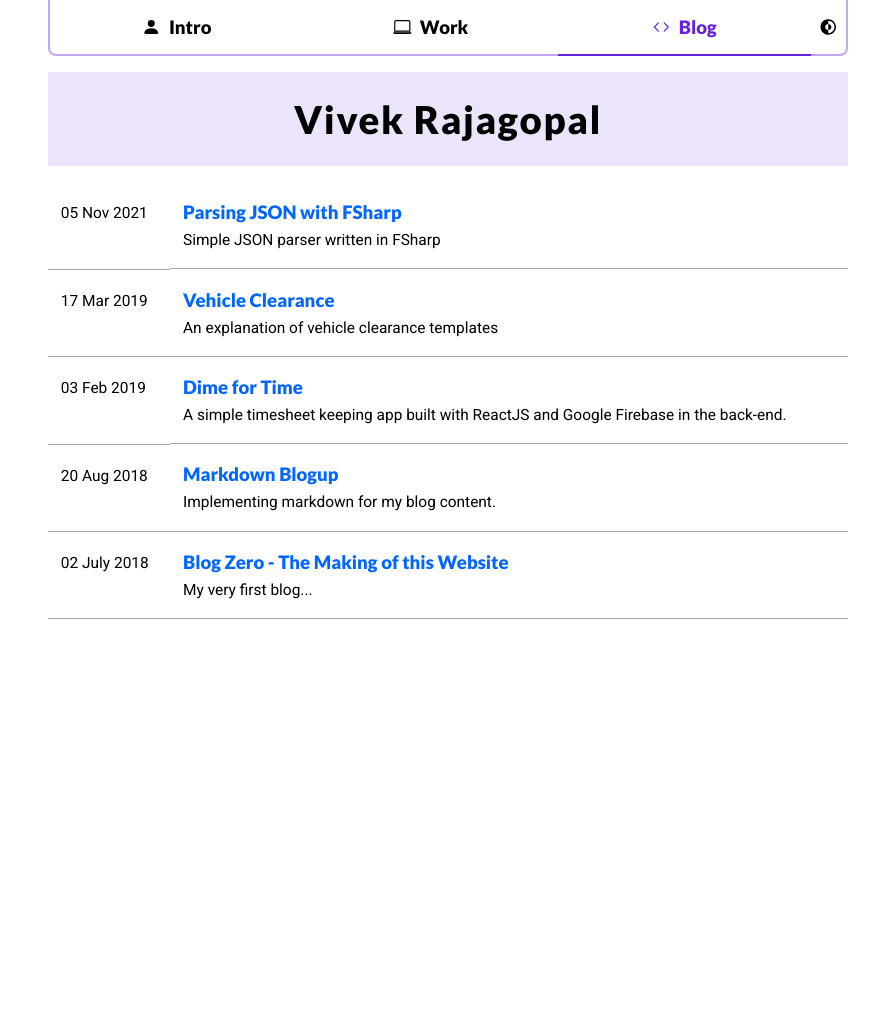
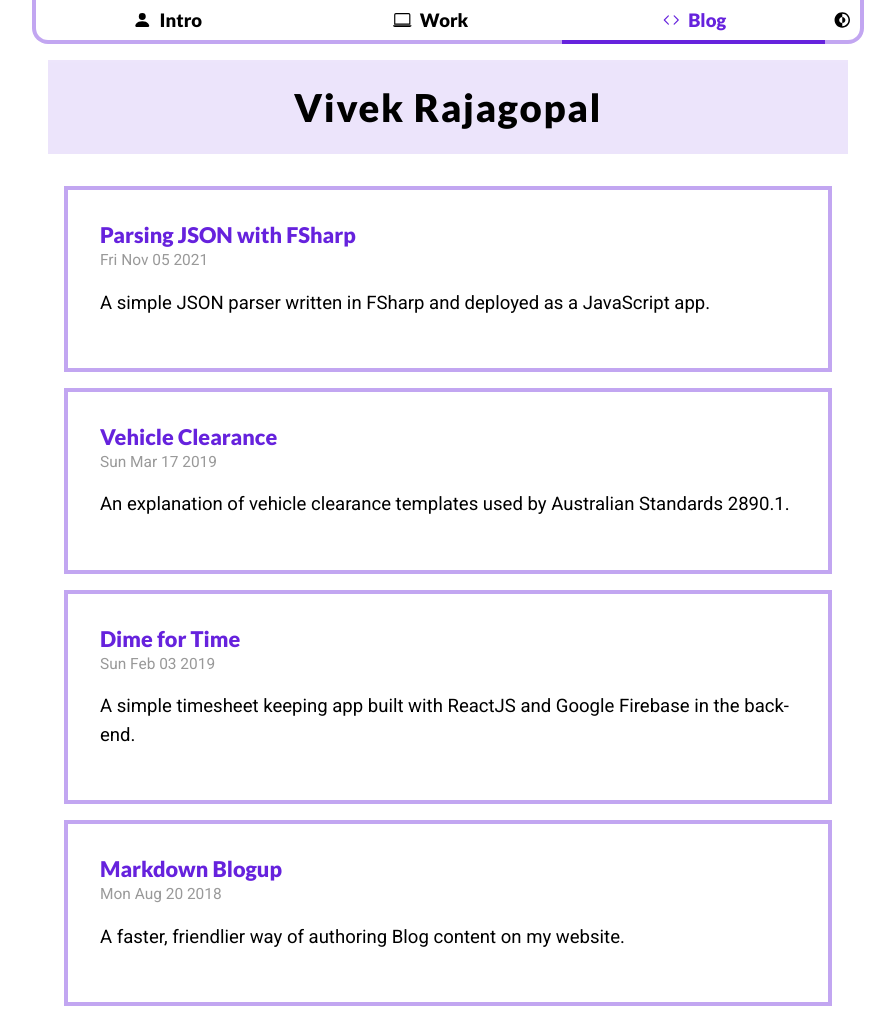
Before and after one commit to VivekRajagopal/vivek-rajagopal, a Gatsby site: page /blog in a window 1280 px wide. Shown: the top 1009 px of the page, without its empty margins (192-1087 px from the left). Before the commit the page ends 800 px from the top, so only its background shows below. Built offline with nearby package versions, Linux system fonts and the light colour scheme; Gatsby itself is replaced by a stand-in of ours; some packages are replaced by stand-ins of ours.

Commit message:
Design Refresh April 2022 (#32)
* Introduce Blog item cards
Landing copy changes
Misc UI tweaks

* Require Node v14.15.0

````diff
--- /dev/null
+++ b/src/components/BlogArticleCard/BlogArticleCard.scss
@@ -0,0 +1,35 @@
+@import "../../styles/theme";
+@import "../../styles/util";
+
+.blog-article-card-container {
+  flex: 100%;
+  display: flex;
+  align-items: stretch;
+
+  .blog-article-card {
+    flex: 100%;
+    color: initial;
+
+    .darkmode & {
+      background-color: $darkmode-bg;
+      color: $darkmode-color;
+    }
+
+    .title {
+      color: $primary;
+
+      .darkmode & {
+        color: $primary-light;
+      }
+    }
+
+    border: 4px solid transparentize($primary, 0.6);
+    padding: 2rem;
+
+    &:hover {
+      border-color: $primary;
+    }
+  }
+
+  margin: 1rem;
+}
--- /dev/null
+++ b/src/components/BlogArticleCard/BlogArticleCard.tsx
@@ -0,0 +1,23 @@
+import { Link } from "gatsby";
+import React from "react";
+import "./BlogArticleCard.scss";
+
+type BlogArticleCardProps = {
+  className?: string;
+  datePublished: Date;
+  title: string;
+  description: string;
+  path: string;
+};
+
+export const BlogArticleCard = ({ className, datePublished, description, title, path }: BlogArticleCardProps) => (
+  <div className={className}>
+    <Link to={path} className="blog-article-card-container">
+      <div className="blog-article-card">
+        <h3 className="title clear-margins">{title}</h3>
+        <small className="muted">{datePublished.toDateString()}</small>
+        <p>{description}</p>
+      </div>
+    </Link>
+  </div>
+);
--- a/src/components/Navbar.scss
+++ b/src/components/Navbar.scss
@@ -6,14 +6,19 @@
   flex-direction: row;
   justify-items: center;
   justify-content: space-around;
-  width: 100%;
   position: sticky;
   top: 0;
+  margin: 0 -1rem;
+  box-shadow: 0px 0px 15px 5px white;
+
+  .darkmode & {
+    box-shadow: 0px 0px 15px 5px #222;
+  }
 }
 
 .navbar-link {
-  border-bottom: 2px solid transparentize($primary, 0.6);
-  padding: 15px;
+  border-bottom: 4px solid transparentize($primary, 0.6);
+  padding: 0.5rem 1rem;
   text-align: center;
   text-decoration: none;
   color: black;
@@ -28,15 +33,15 @@
     margin: 0;
   }
 
-  $border-radius: 0.5rem;
+  $border-radius: 1rem;
 
   &:nth-child(1) {
-    border-left: 2px solid transparentize($primary, 0.6);
+    border-left: 4px solid transparentize($primary, 0.6);
     border-bottom-left-radius: $border-radius;
   }
 
   &:nth-last-child(1) {
-    border-right: 2px solid transparentize($primary, 0.6);
+    border-right: 4px solid transparentize($primary, 0.6);
     border-bottom-right-radius: $border-radius;
   }
 
@@ -47,7 +52,7 @@
 
   .darkmode & {
     color: white;
-    background-color: #333;
+    background-color: #222;
 
     &.active,
     &:hover {
--- a/src/pages/blog/2021/Nov/fsharp-json-parser.mdx
+++ b/src/pages/blog/2021/Nov/fsharp-json-parser.mdx
@@ -2,7 +2,7 @@
 title: Parsing JSON with FSharp
 path: /blog/2021/Nov/fsharp-json-parser
 date: 2021-11-05
-description: Simple JSON parser written in FSharp
+description: A simple JSON parser written in FSharp and deployed as a JavaScript app.
 ---
 
 import { Page } from "../../../../components/Page.tsx";
@@ -207,7 +207,19 @@ and g x =
     x
 ```
 
-## Improvements
+## Deploying this on the Web 🚀
+
+If you don't release something you develop, does it really exist?
+
+Faux rhetoric aside, I was keen to deploy this JSON parser in an easily consumable format. There's no production use-case for this parser, but I wanted to deploy it for demo and showcasing purposes.
+
+[Fable](https://fable.io/) (not the video game) is a FSharp to JavaScript transpiler. This enables us to code our app in FSharp and use Fable to spit out JavaScript that can run on a user's browser (or purely as a NodeJS app). The idea of a functionally programmed, strongly typed "JavaScript" app is not new. Check out [Elm](https://elm-lang.org/) if you're interested in an alternative.
+
+From here there was a little trial and error to deploy the built JS web app to Netlify. Netlify does not support using the Dotnet SDK during the build process. So intead, Github builds the FSharp Dotnet solution into a JS app and pushes that into Netlify.
+
+After all that, we get https://fsharp-json-parser.netlify.app.
+
+## Future Improvements
 
 The final solution is the most basic implementation clocking in at a pretty light ~290 lines of code for the core
 business logic. Performance was not really considered for this project. But I'm still curious about how well (or rather
--- a/src/pages/blog/index.tsx
+++ b/src/pages/blog/index.tsx
@@ -1,6 +1,7 @@
-import { graphql, Link, useStaticQuery } from "gatsby";
+import { BlogArticleCard } from "../../components/BlogArticleCard/BlogArticleCard";
+import { Page } from "../../components/Page";
+import { graphql, useStaticQuery } from "gatsby";
 import React from "react";
-import { Page } from "../../components/Page";
 
 type Blog = {
   date: string;
@@ -14,31 +15,6 @@ type PageQueryResult = {
     posts: { frontmatter: Blog }[];
   };
 };
-
-const BlogEntry = (blog: Blog) => (
-  <tr>
-    <td
-      style={{
-        verticalAlign: "top"
-      }}
-    >
-      <small>
-        {new Date(blog.date).toLocaleDateString("en-AU", { day: "2-digit", month: "short", year: "numeric" })}
-      </small>
-    </td>
-    <td
-      style={{
-        display: "flex",
-        flexDirection: "column"
-      }}
-    >
-      <Link to={blog.path}>
-        <h4 style={{ marginTop: 0, marginBottom: "0.5rem" }}>{blog.title}</h4>
-      </Link>
-      <small>{blog.description}</small>
-    </td>
-  </tr>
-);
 
 const pageQuery = graphql`
   query BlogsQuery {
@@ -64,10 +40,18 @@ const BlogPage = () => {
   return (
     <Page>
       <h1>Vivek Rajagopal</h1>
-      <table>
-        <thead></thead>
-        <tbody>{blog.posts.map(({ frontmatter }) => BlogEntry(frontmatter))}</tbody>
-      </table>
+
+      <div className="blogs-list">
+        {blog.posts.map(({ frontmatter }) => (
+          <BlogArticleCard
+            className="blog-item"
+            title={frontmatter.title}
+            datePublished={new Date(frontmatter.date)}
+            description={frontmatter.description}
+            path={frontmatter.path}
+          />
+        ))}
+      </div>
     </Page>
   );
 };
--- a/src/pages/blog/markdown-blogup.mdx
+++ b/src/pages/blog/markdown-blogup.mdx
@@ -2,7 +2,7 @@
 title: Markdown Blogup
 path: /blog/markdown-blogup
 date: 2018-08-20
-description: Implementing markdown for my blog content.
+description: A faster, friendlier way of authoring Blog content on my website.
 ---
 
 import { Page } from "../../components/Page.tsx";
@@ -12,7 +12,7 @@ import "../../styles/Blog.scss";
 
 <h1>{props.pageContext.frontmatter.title}</h1>
 
-I discovered Markdown quite late into my web development journey. Previous attempts at creating web pages was to _hand-craft_ everything and manually place in all the **\<tags/>**.
+I discovered Markdown quite late into my web development journey. Previous attempts at creating web pages was to _hand-craft_ everything and manually place in all the **`<tags/>`**.
 
 This is okay for small demos or prototypes where I wanted to get up a running as quickly as possible. However, when I started to write these blog articles, it became an _enormous_ chore to manually add the tags for paragraphs, headings, font styling and so on. A quick web search for easier content styling led me to something called **Markdown**, which allows one to read and write _styled_ content in a human-readable format. The written content is then processed to generate valid HTML with all the tags for styling.
 
--- a/src/pages/blog/vehicle-clearance.mdx
+++ b/src/pages/blog/vehicle-clearance.mdx
@@ -2,7 +2,7 @@
 title: Vehicle Clearance
 path: /blog/vehicle-clearance
 date: 2019-03-17
-description: An explanation of vehicle clearance templates
+description: An explanation of vehicle clearance templates used by Australian Standards 2890.1.
 ---
 
 import { Page } from "../../components/Page.tsx";
--- a/src/pages/index.mdx
+++ b/src/pages/index.mdx
@@ -20,15 +20,15 @@ import { Page } from "../components/Page.tsx";
 <img src={avatarDefault} class="avatar default" alt="Logo" />
 <img src={avatarDarkmode} class="avatar darkmode" alt="Logo" />
 
-I like building interesting products and tools with code and enjoy working on all aspects from front-end, to back-end infrastructure and dev-ops. My favourite languages are `TypeScript` and `F#`.
+Hey, I'm Vivek.
 
-I try to keep busy by trying out new frameworks and languages.
+I like building interesting products and tools with code and enjoy working on all aspects from front-end, to back-end infrastructure and dev-ops. My favourite languages are TypeScript and [F#](https://fsharpforfunandprofit.com/why-use-fsharp/).
 
-I love Electronic music / EDM, and immersive-sim style games like Dishonored and Deus Ex. Simulation games like [Factorio](https://www.youtube.com/watch?v=5yLaYuuBWRM) and SimCity are a guilty pleasure.
+I'm a huge fan of simulation games like [Factorio](https://www.youtube.com/watch?v=5yLaYuuBWRM) and SimCity, and immersive-sim style games like Dishonored and Deus Ex.
 
 Check out my <Link to="/work">work</Link>.
 
-<span style="text-align:center;">
+<span style="text-align:right;">
   <a href="https://github.com/VivekRajagopal"><img class="link" src={github} alt="GitHub Vivek Rajagopal" /></a>
   <a href="https://www.linkedin.com/in/vivek-rajagopal-0a60ab9b/"><img class="link" src={linkedin} alt="LinkedIn Vivek Rajagopal" /></a>
 </span>
--- a/src/styles/Blog.scss
+++ b/src/styles/Blog.scss
@@ -1,32 +1,18 @@
-table {
-  border-collapse: collapse;
-  text-align: left;
+.blogs-list {
+  display: flex;
+  flex-wrap: wrap;
 
-  thead {
-    border-bottom: 2px solid #6667;
-  }
+  .blog-item {
+    flex: 0 0 50%;
+    align-items: stretch;
+    display: flex;
 
-  tr {
-    transition: 60ms all ease-in;
-  }
-
-  tr:hover {
-    background-color: #eee;
-
-    .darkmode & {
-      background-color: #333;
+    @media (max-width: 600px) {
+      flex: 0 0 100%;
     }
   }
 
-  th {
-    font-weight: 500;
-    font-size: 112.5%;
-  }
-
-  td {
-    padding: 1.2rem 0.8rem 1.2rem;
-    border-bottom: 1px solid #aaa;
-  }
+  margin: 0 -1rem;
 }
 
 main img {
--- a/src/styles/Landing.scss
+++ b/src/styles/Landing.scss
@@ -6,6 +6,11 @@
   flex-direction: column;
   justify-content: start;
   cursor: default;
+
+  img {
+    border: none;
+    border-radius: initial;
+  }
 
   img.avatar {
     height: 8rem;
@@ -30,27 +35,21 @@
     margin: 0 1rem;
     height: 3rem;
     width: auto;
-    opacity: 0.75;
     padding: 0.25rem;
 
-    &:hover {
-      opacity: 1;
-    }
-
     .darkmode & {
-      background-color: white;
-      border-radius: 0.25rem;
+      filter: invert(100%);
     }
   }
 
   h1:hover,
   h1:active {
     cursor: default;
-    background: linear-gradient(to right, #f03, #30f, #00ff9d, #30f, #f03, #30f, #00ff9d, #30f, #f03);
+    background: linear-gradient(to right, #f03, #30f, #00ff9d, #30f, #fff, #f03, #30f, #00ff9d, #30f, #f03);
     -webkit-background-clip: text;
     background-clip: text;
     color: transparent;
-    animation: rainbow_animation 0.36s linear infinite;
+    animation: rainbow_animation 360ms ease-in-out infinite;
     background-size: 200% 100%;
   }
 }
--- a/src/styles/_theme.scss
+++ b/src/styles/_theme.scss
@@ -1,2 +1,10 @@
 $primary: #62d;
 $primary-light: lighten($primary, 20);
+
+$darkmode-bg: #171117;
+$darkmode-color: #eee;
+
+$muted-color: #999;
+.muted {
+  color: $muted-color;
+}
--- /dev/null
+++ b/src/styles/_util.scss
@@ -0,0 +1,3 @@
+.clear-margins {
+  margin: 0;
+}
--- a/src/styles/index.scss
+++ b/src/styles/index.scss
@@ -11,8 +11,8 @@ body {
   font-family: "Roboto";
 
   &.darkmode {
-    background-color: #1d1d1d;
-    color: #eee;
+    background-color: $darkmode-bg;
+    color: $darkmode-color;
   }
 }
 
@@ -149,7 +149,12 @@ td {
   border-bottom: 1px solid #aaa;
 }
 
-@media (max-width: 900px) {
+img {
+  border: 2px solid transparentize($color: $primary, $amount: 0);
+  border-radius: 1rem;
+}
+
+@media (max-width: 600px) {
   h1 {
     font-size: 2rem;
   }
````
Also changed, not shown: 1 other file.
